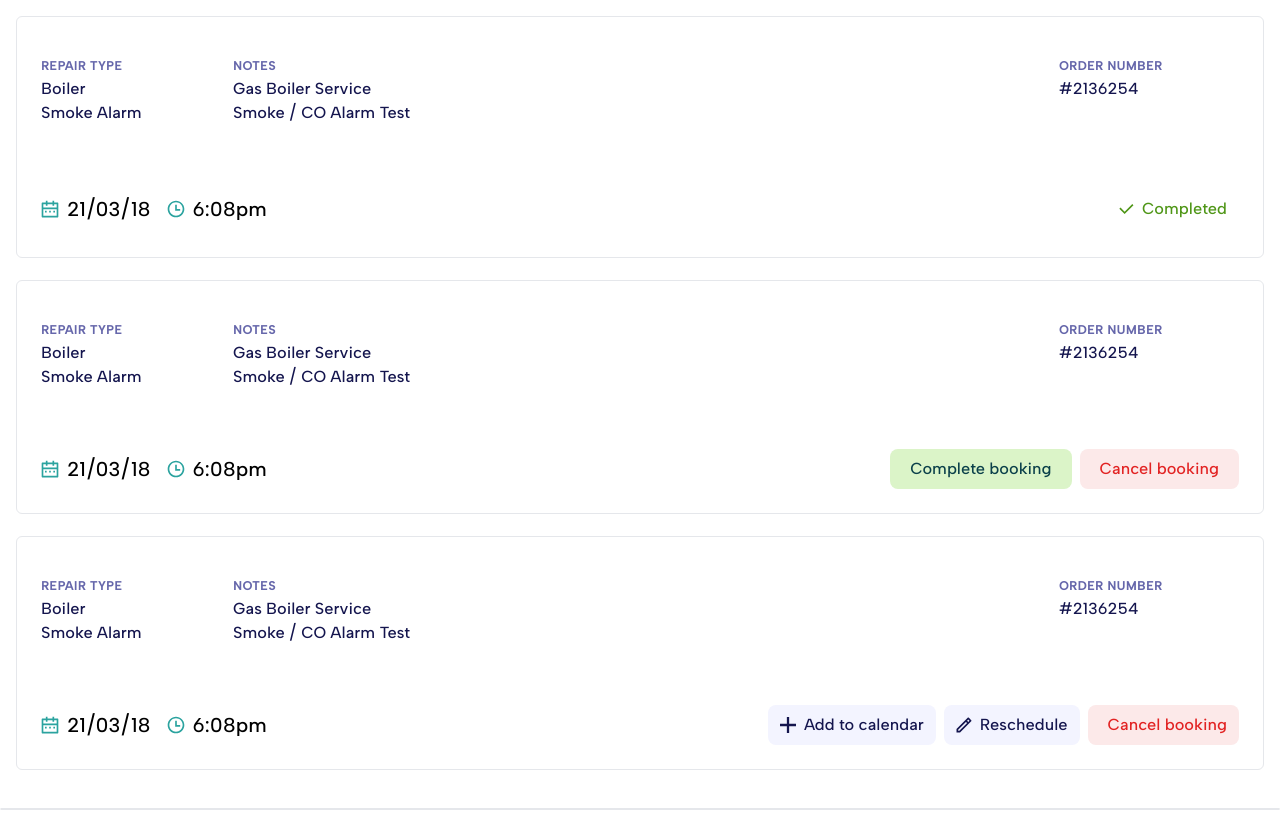
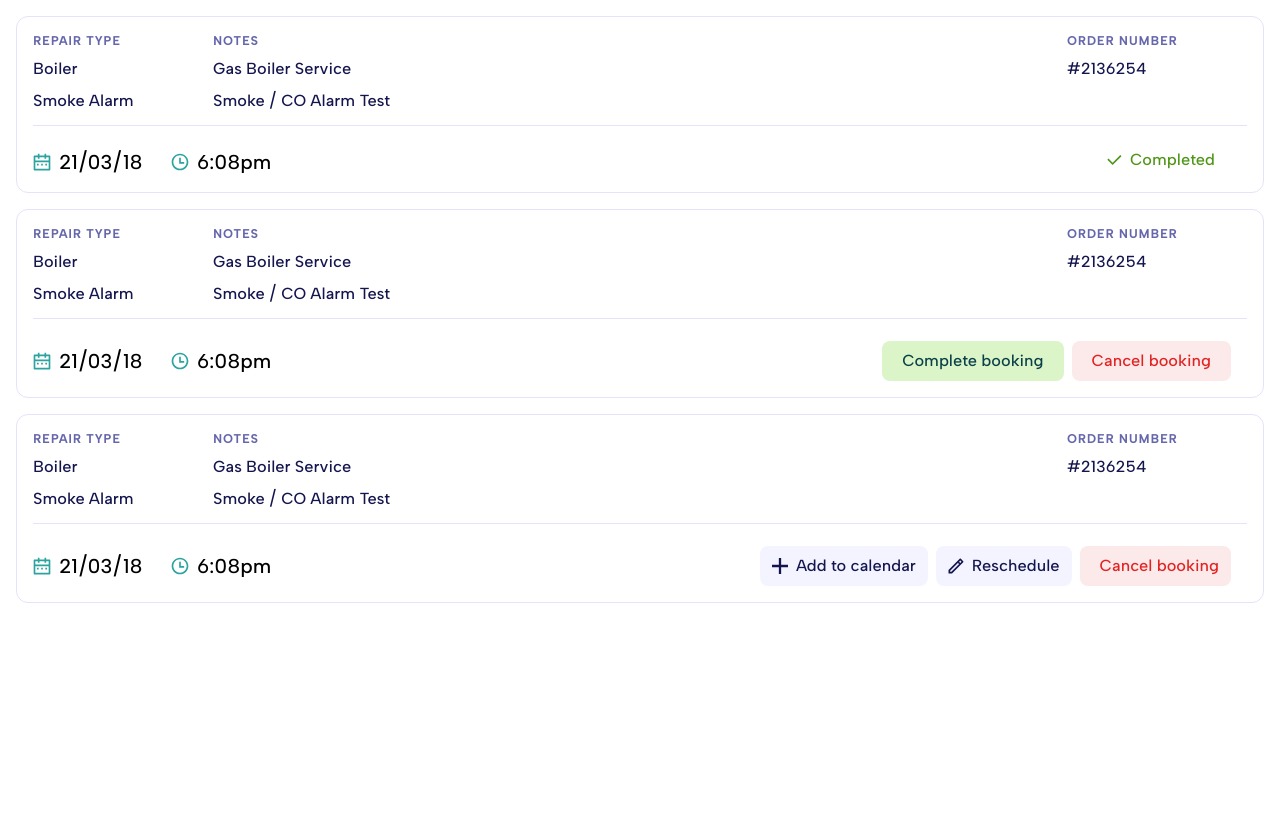
Before and after one commit to davronverse/tailor, a website: page components/schedulecard/index.html in a window 1280 px wide. After the commit the page ends 800 px from the top, so only its background shows below. Drawn offline with nearby package versions, Linux system fonts and the light colour scheme; files that its build step writes are made by us from their sources; files whose address does not match are found by name.

Commit message:
card pixel perfect 2

```diff
--- a/components/schedulecard/index.html
+++ b/components/schedulecard/index.html
@@ -27,41 +27,34 @@
   <noscript>You need to enable JavaScript to run this app.</noscript>
 
   <div class="m-4">
-    <a class="schedule-card inline-block font-albertSans-medium rounded-md border border-gray-200 overflow-hidden hover:shadow-[#152020] hover:shadow-[#152020] hover:shadow-lg lg: w-full group mb-4" href="">
-
-      <div class="p-6 schedule-card-content flex justify-between max-sm:flex-col">
-        <div class="flex">
-          <div class="my-3 mr-3 min-w-[180px]">
-            <span class="text-[#6667AB] text-xs font-semibold py-2 rounded dark:text-blue-600 tracking-wider blog-card-status font-bold">REPAIR TYPE</span>
-            <br>
-            <span class="text-md text-[#14154E] font-medium py-1">Boiler</span>
-            <br>
-            <span class="text-md text-[#14154E] font-medium py-1">Smoke Alarm</span>
+    <a class="card border-card schedule-card inline-block font-albertSans-medium rounded-xl group mb-4 p-4 md:w-full" href="">
+      <div class="schedule-card-content flex justify-between max-sm:flex-col border-b border-[#E3E4FB]">
+        <div class="flex pb-3">
+          <div class="min-w-[180px]">
+            <span class="base-purple-500 block text-xs font-semibold tracking-widest rounded dark:text-blue-600 tracking-wider blog-card-status font-bold">REPAIR TYPE</span>
+            <span class="text-md base-purple-700 font-bold leading-6 block font-medium py-2">Boiler</span>
+            <span class="text-md base-purple-700 font-bold leading-6 block font-medium">Smoke Alarm</span>
           </div>
-
-          <div class="my-3 min-w-[180px]">
-            <span class="text-[#6667AB] text-xs font-semibold py-2 rounded dark:text-blue-600 tracking-wider blog-card-status font-bold">NOTES</span>
-            <br>
-            <span class="text-md text-[#14154E] font-medium py-1">Gas Boiler Service</span>
-            <br>
-            <span class="text-md text-[#14154E] font-medium py-1">Smoke / CO Alarm Test</span>
+          <div class="lg:min-w-[470px] pr-6">
+            <span class="base-purple-500 block text-xs font-semibold tracking-widest rounded dark:text-blue-600 tracking-wider blog-card-status font-bold">NOTES</span>
+            <span class="text-md base-purple-700 font-medium leading-6 block font-medium py-2">Gas Boiler Service</span>
+            <span class="text-md base-purple-700 font-medium leading-6 block font-medium">Smoke / CO Alarm Test</span>
           </div>
         </div>
 
-        <div class="my-3 min-w-[180px]">
-          <span class="text-[#6667AB] text-xs font-semibold py-2 rounded dark:text-blue-600 tracking-wider blog-card-status font-bold">ORDER NUMBER</span>
-          <br>
-          <span class="text-md text-[#14154E] font-medium py-1">#2136254</span>
+        <div class="min-w-[180px] max-sm:pt-4">
+          <span class="base-purple-500 block text-xs font-semibold tracking-widest rounded dark:text-blue-600 tracking-wider blog-card-status font-bold">ORDER NUMBER</span>
+          <span class="text-md base-purple-700 font-bold leading-6 block font-medium py-2">#2136254</span>
         </div>
       </div>
 
-      <div class="p-6 flex justify-between max-sm:flex-col">
+      <div class="flex justify-between max-sm:flex-col" style="padding-top: 22px;">
         <div class="flex">
           <div class="flex items-center mr-4">
             <svg width="18" height="18" viewBox="0 0 18 18" fill="none" xmlns="http://www.w3.org/2000/svg">
               <path d="M13.1666 2.50016H16.5C16.721 2.50016 16.9329 2.58796 17.0892 2.74424C17.2455 2.90052 17.3333 3.11248 17.3333 3.3335V16.6668C17.3333 16.8878 17.2455 17.0998 17.0892 17.2561C16.9329 17.4124 16.721 17.5002 16.5 17.5002H1.49996C1.27895 17.5002 1.06698 17.4124 0.910704 17.2561C0.754423 17.0998 0.666626 16.8878 0.666626 16.6668V3.3335C0.666626 3.11248 0.754423 2.90052 0.910704 2.74424C1.06698 2.58796 1.27895 2.50016 1.49996 2.50016H4.83329V0.833496H6.49996V2.50016H11.5V0.833496H13.1666V2.50016ZM15.6666 9.16683H2.33329V15.8335H15.6666V9.16683ZM11.5 4.16683H6.49996V5.8335H4.83329V4.16683H2.33329V7.50016H15.6666V4.16683H13.1666V5.8335H11.5V4.16683ZM3.99996 10.8335H5.66663V12.5002H3.99996V10.8335ZM8.16663 10.8335H9.83329V12.5002H8.16663V10.8335ZM12.3333 10.8335H14V12.5002H12.3333V10.8335Z" fill="#2BA39F"/>
             </svg>
-            <span class="ml-2 text-xl">21/03/18</span>
+            <span class="ml-2 text-xl min-w-[96px]">21/03/18</span>
           </div>
 
           <div class="flex items-center">
@@ -73,8 +66,8 @@
           </div>
         </div>
         <div>
-          <div>
-            <div class="flex items-center p-3 max-sm:mt-4">
+          <div class="pr-4">
+            <div class="flex items-center max-sm:mt-4 pr-4">
               <svg width="15" height="11" viewBox="0 0 15 11" fill="none" xmlns="http://www.w3.org/2000/svg">
                 <path d="M5.63671 7.66083L13.2967 0L14.4759 1.17833L5.63671 10.0175L0.333374 4.71417L1.51171 3.53583L5.63671 7.66083Z" fill="#4F9617"/>
               </svg>
@@ -84,41 +77,34 @@
         </div>
       </div>
     </a>
-    <a class="schedule-card inline-block font-albertSans-medium rounded-md border border-gray-200 overflow-hidden hover:shadow-[#152020] hover:shadow-[#152020] hover:shadow-lg lg: w-full group mb-4" href="">
-
-      <div class="p-6 schedule-card-content flex justify-between max-sm:flex-col">
-        <div class="flex">
-          <div class="my-3 mr-3 min-w-[180px]">
-            <span class="text-[#6667AB] text-xs font-semibold py-2 rounded dark:text-blue-600 tracking-wider blog-card-status font-bold">REPAIR TYPE</span>
-            <br>
-            <span class="text-md text-[#14154E] font-medium py-1">Boiler</span>
-            <br>
-            <span class="text-md text-[#14154E] font-medium py-1">Smoke Alarm</span>
+    <a class="card border-card schedule-card inline-block font-albertSans-medium rounded-xl group mb-4 p-4 md:w-full" href="">
+      <div class="schedule-card-content flex justify-between max-sm:flex-col border-b border-[#E3E4FB]">
+        <div class="flex pb-3">
+          <div class="min-w-[180px]">
+            <span class="base-purple-500 block text-xs font-semibold tracking-widest rounded dark:text-blue-600 tracking-wider blog-card-status font-bold">REPAIR TYPE</span>
+            <span class="text-md base-purple-700 font-bold leading-6 block font-medium py-2">Boiler</span>
+            <span class="text-md base-purple-700 font-bold leading-6 block font-medium">Smoke Alarm</span>
           </div>
-
-          <div class="my-3 min-w-[180px]">
-            <span class="text-[#6667AB] text-xs font-semibold py-2 rounded dark:text-blue-600 tracking-wider blog-card-status font-bold">NOTES</span>
-            <br>
-            <span class="text-md text-[#14154E] font-medium py-1">Gas Boiler Service</span>
-            <br>
-            <span class="text-md text-[#14154E] font-medium py-1">Smoke / CO Alarm Test</span>
+          <div class="lg:min-w-[470px] pr-6">
+            <span class="base-purple-500 block text-xs font-semibold tracking-widest rounded dark:text-blue-600 tracking-wider blog-card-status font-bold">NOTES</span>
+            <span class="text-md base-purple-700 font-medium leading-6 block font-medium py-2">Gas Boiler Service</span>
+            <span class="text-md base-purple-700 font-medium leading-6 block font-medium">Smoke / CO Alarm Test</span>
           </div>
         </div>
 
-        <div class="my-3 min-w-[180px]">
-          <span class="text-[#6667AB] text-xs font-semibold py-2 rounded dark:text-blue-600 tracking-wider blog-card-status font-bold">ORDER NUMBER</span>
-          <br>
-          <span class="text-md text-[#14154E] font-medium py-1">#2136254</span>
+        <div class="min-w-[180px] max-sm:pt-4">
+          <span class="base-purple-500 block text-xs font-semibold tracking-widest rounded dark:text-blue-600 tracking-wider blog-card-status font-bold">ORDER NUMBER</span>
+          <span class="text-md base-purple-700 font-bold leading-6 block font-medium py-2">#2136254</span>
         </div>
       </div>
 
-      <div class="p-6 flex justify-between max-sm:flex-col">
+      <div class="flex justify-between max-sm:flex-col" style="padding-top: 22px;">
         <div class="flex">
           <div class="flex items-center mr-4">
             <svg width="18" height="18" viewBox="0 0 18 18" fill="none" xmlns="http://www.w3.org/2000/svg">
               <path d="M13.1666 2.50016H16.5C16.721 2.50016 16.9329 2.58796 17.0892 2.74424C17.2455 2.90052 17.3333 3.11248 17.3333 3.3335V16.6668C17.3333 16.8878 17.2455 17.0998 17.0892 17.2561C16.9329 17.4124 16.721 17.5002 16.5 17.5002H1.49996C1.27895 17.5002 1.06698 17.4124 0.910704 17.2561C0.754423 17.0998 0.666626 16.8878 0.666626 16.6668V3.3335C0.666626 3.11248 0.754423 2.90052 0.910704 2.74424C1.06698 2.58796 1.27895 2.50016 1.49996 2.50016H4.83329V0.833496H6.49996V2.50016H11.5V0.833496H13.1666V2.50016ZM15.6666 9.16683H2.33329V15.8335H15.6666V9.16683ZM11.5 4.16683H6.49996V5.8335H4.83329V4.16683H2.33329V7.50016H15.6666V4.16683H13.1666V5.8335H11.5V4.16683ZM3.99996 10.8335H5.66663V12.5002H3.99996V10.8335ZM8.16663 10.8335H9.83329V12.5002H8.16663V10.8335ZM12.3333 10.8335H14V12.5002H12.3333V10.8335Z" fill="#2BA39F"/>
             </svg>
-            <span class="ml-2 text-xl">21/03/18</span>
+            <span class="ml-2 text-xl min-w-[96px]">21/03/18</span>
           </div>
 
           <div class="flex items-center">
@@ -129,7 +115,8 @@
             <span class="ml-2 text-xl">6:08pm</span>
           </div>
         </div>
-        <div class="flex max-sm:mt-4">
+        <div>
+          <div class="pr-4 flex">
             <div class="flex items-center px-3 py-2 bg-[#DBF4C8] mr-2 rounded-lg">
               <span class="mx-2 text-base text-[#0B404A]">Complete booking</span>
             </div>
@@ -137,45 +124,38 @@
             <div class="flex items-center px-3 py-2 bg-[#FCE9E9] rounded-lg">
               <span class="mx-2 text-base text-[#E22323]">Cancel booking</span>
             </div>
+          </div>
         </div>
       </div>
     </a>
-
-    <a class="schedule-card inline-block font-albertSans-medium rounded-md border border-gray-200 overflow-hidden hover:shadow-[#152020] hover:shadow-[#152020] hover:shadow-lg lg: w-full group mb-4" href="">
-
-      <div class="p-6 schedule-card-content flex justify-between max-sm:flex-col">
-        <div class="flex">
-          <div class="my-3 mr-3 min-w-[180px]">
-            <span class="text-[#6667AB] text-xs font-semibold py-2 rounded dark:text-blue-600 tracking-wider blog-card-status font-bold">REPAIR TYPE</span>
-            <br>
-            <span class="text-md text-[#14154E] font-medium py-1">Boiler</span>
-            <br>
-            <span class="text-md text-[#14154E] font-medium py-1">Smoke Alarm</span>
+    <a class="card border-card schedule-card inline-block font-albertSans-medium rounded-xl group mb-4 p-4 md:w-full" href="">
+      <div class="schedule-card-content flex justify-between max-sm:flex-col border-b border-[#E3E4FB]">
+        <div class="flex pb-3">
+          <div class="min-w-[180px]">
+            <span class="base-purple-500 block text-xs font-semibold tracking-widest rounded dark:text-blue-600 tracking-wider blog-card-status font-bold">REPAIR TYPE</span>
+            <span class="text-md base-purple-700 font-bold leading-6 block font-medium py-2">Boiler</span>
+            <span class="text-md base-purple-700 font-bold leading-6 block font-medium">Smoke Alarm</span>
           </div>
-
-          <div class="my-3 min-w-[180px]">
-            <span class="text-[#6667AB] text-xs font-semibold py-2 rounded dark:text-blue-600 tracking-wider blog-card-status font-bold">NOTES</span>
-            <br>
-            <span class="text-md text-[#14154E] font-medium py-1">Gas Boiler Service</span>
-            <br>
-            <span class="text-md text-[#14154E] font-medium py-1">Smoke / CO Alarm Test</span>
+          <div class="lg:min-w-[470px] pr-6">
+            <span class="base-purple-500 block text-xs font-semibold tracking-widest rounded dark:text-blue-600 tracking-wider blog-card-status font-bold">NOTES</span>
+            <span class="text-md base-purple-700 font-medium leading-6 block font-medium py-2">Gas Boiler Service</span>
+            <span class="text-md base-purple-700 font-medium leading-6 block font-medium">Smoke / CO Alarm Test</span>
           </div>
         </div>
 
-        <div class="my-3 min-w-[180px]">
-          <span class="text-[#6667AB] text-xs font-semibold py-2 rounded dark:text-blue-600 tracking-wider blog-card-status font-bold">ORDER NUMBER</span>
-          <br>
-          <span class="text-md text-[#14154E] font-medium py-1">#2136254</span>
+        <div class="min-w-[180px] max-sm:pt-4">
+          <span class="base-purple-500 block text-xs font-semibold tracking-widest rounded dark:text-blue-600 tracking-wider blog-card-status font-bold">ORDER NUMBER</span>
+          <span class="text-md base-purple-700 font-bold leading-6 block font-medium py-2">#2136254</span>
         </div>
       </div>
 
-      <div class="p-6 flex justify-between max-sm:flex-col">
+      <div class="flex justify-between max-sm:flex-col" style="padding-top: 22px;">
         <div class="flex">
           <div class="flex items-center mr-4">
             <svg width="18" height="18" viewBox="0 0 18 18" fill="none" xmlns="http://www.w3.org/2000/svg">
               <path d="M13.1666 2.50016H16.5C16.721 2.50016 16.9329 2.58796 17.0892 2.74424C17.2455 2.90052 17.3333 3.11248 17.3333 3.3335V16.6668C17.3333 16.8878 17.2455 17.0998 17.0892 17.2561C16.9329 17.4124 16.721 17.5002 16.5 17.5002H1.49996C1.27895 17.5002 1.06698 17.4124 0.910704 17.2561C0.754423 17.0998 0.666626 16.8878 0.666626 16.6668V3.3335C0.666626 3.11248 0.754423 2.90052 0.910704 2.74424C1.06698 2.58796 1.27895 2.50016 1.49996 2.50016H4.83329V0.833496H6.49996V2.50016H11.5V0.833496H13.1666V2.50016ZM15.6666 9.16683H2.33329V15.8335H15.6666V9.16683ZM11.5 4.16683H6.49996V5.8335H4.83329V4.16683H2.33329V7.50016H15.6666V4.16683H13.1666V5.8335H11.5V4.16683ZM3.99996 10.8335H5.66663V12.5002H3.99996V10.8335ZM8.16663 10.8335H9.83329V12.5002H8.16663V10.8335ZM12.3333 10.8335H14V12.5002H12.3333V10.8335Z" fill="#2BA39F"/>
             </svg>
-            <span class="ml-2 text-xl">21/03/18</span>
+            <span class="ml-2 text-xl min-w-[96px]">21/03/18</span>
           </div>
 
           <div class="flex items-center">
@@ -186,7 +166,8 @@
             <span class="ml-2 text-xl">6:08pm</span>
           </div>
         </div>
-        <div class="flex max-sm:mt-4">
+        <div>
+          <div class="pr-4 flex">
             <div class="flex items-center px-3 py-2 bg-[#F3F4FF] mr-2 rounded-lg">
               <svg width="16" height="16" viewBox="0 0 14 14" fill="none" xmlns="http://www.w3.org/2000/svg">
                 <path d="M6 6V0H8V6H14V8H8V14H6V8H0V6H6Z" fill="#14154E"/>
@@ -207,7 +188,6 @@
         </div>
       </div>
     </a>
-
   </div>
 
 
```
Also changed, not shown: components/header/src/Index.js (+0 -17 lines), components/questioncard/index.html (+18 -28 lines), components/questioncard/index.png (added), components/schedulecard/index.png (added), 1 other file.
